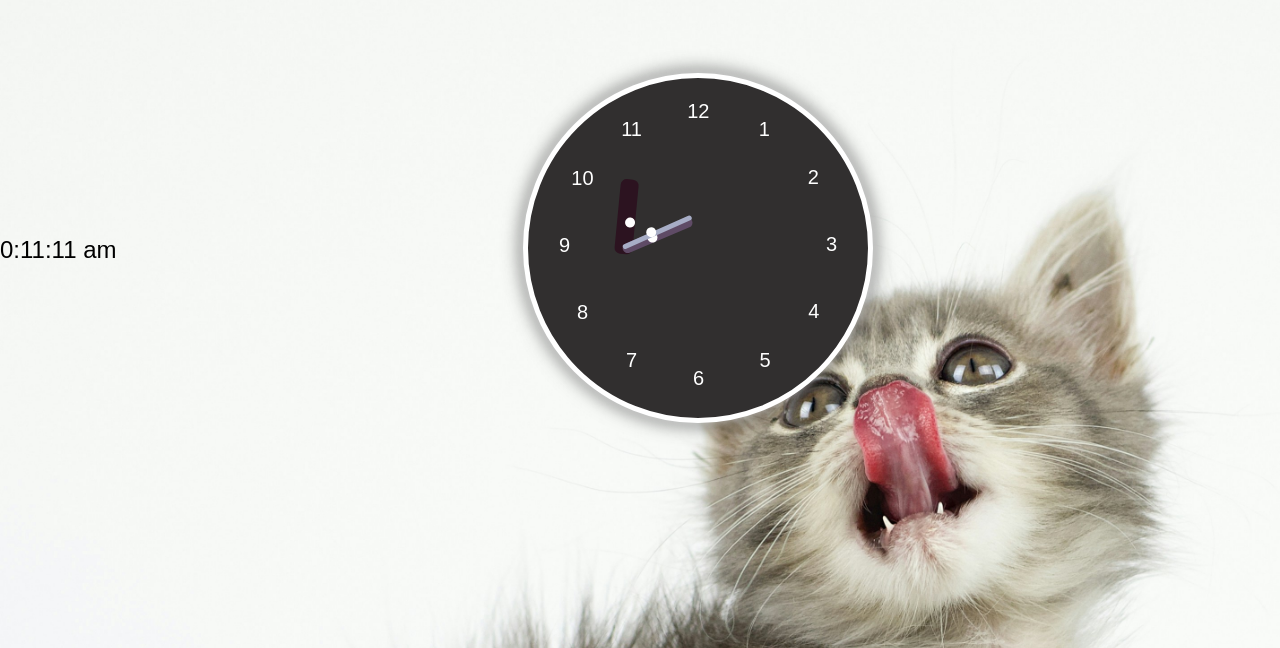
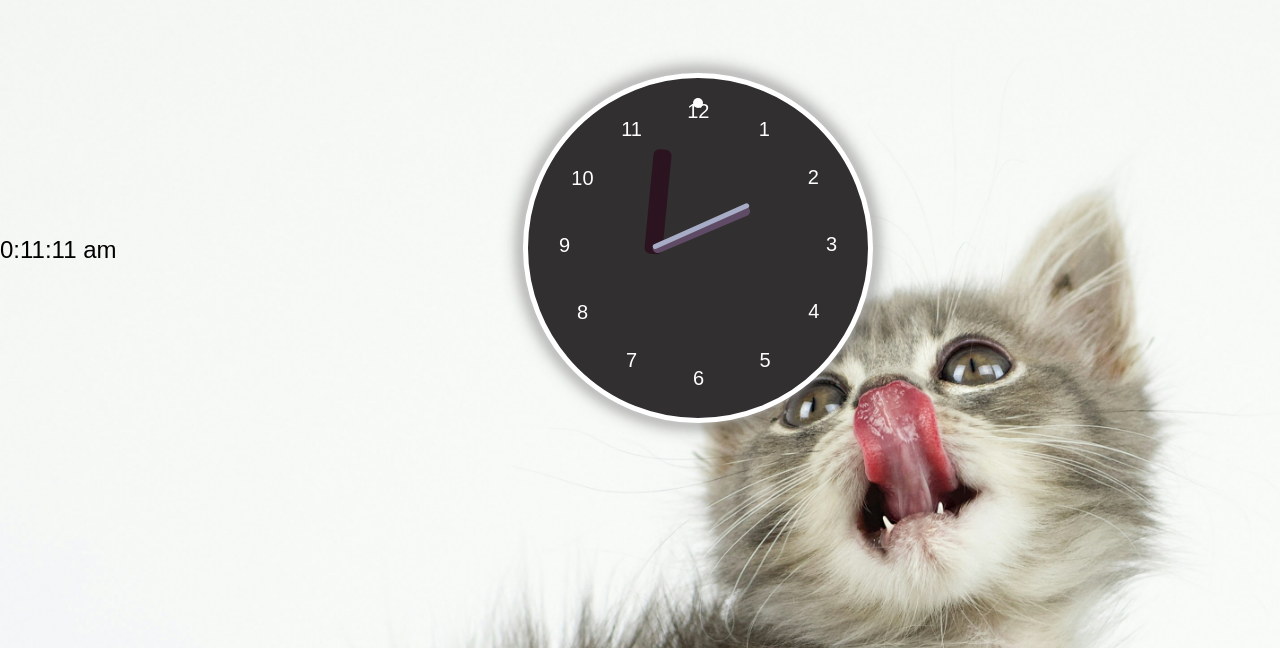
Before and after one commit to msanch42/Spring2025WEB124, a plain HTML site: page JavaScript2/index.html in a window 1280 px wide. Shown: the part 152-800 px from the top of the page. Drawn offline with Linux system fonts and the light colour scheme.

Commit message:
Update style.css

```diff
--- a/JavaScript2/style.css
+++ b/JavaScript2/style.css
@@ -50,6 +50,17 @@ body {
       position: relative; /* Added relative position */
     }
 
+/* CSS style to create a circle in the middle for the hour, minute, and second hands */
+.clock:after{
+    content: '';
+    width: 10px;
+    height: 10px;
+    background-color: #fff;
+    border-radius: 50%;
+    position: absolute;
+}
+
+
 /* Added CSS style for clock hour numbers */
 .clock ul li{
     list-style: none;
@@ -73,7 +84,7 @@ body {
     }
 
 .hand {
-      width: 25%;
+      width: 35%;
       /* height: 6px; */
       /* background: black; */
       position: absolute;
@@ -83,16 +94,6 @@ body {
       transition: all 0.05s;
       transition-timing-function: cubic-bezier(0.1, 2.7, 0.58, 1);
     }
-
-/* CSS style to create a circle in the middle for the hour, minute, and second hands */
-.hand:after{
-    content: '';
-    width: 10px;
-    height: 10px;
-    background-color: #fff;
-    border-radius: 50%;
-    position: absolute;
-}
 
 /* Created new styles for hour, minute, and second hands */
 #hour-hand {
```
